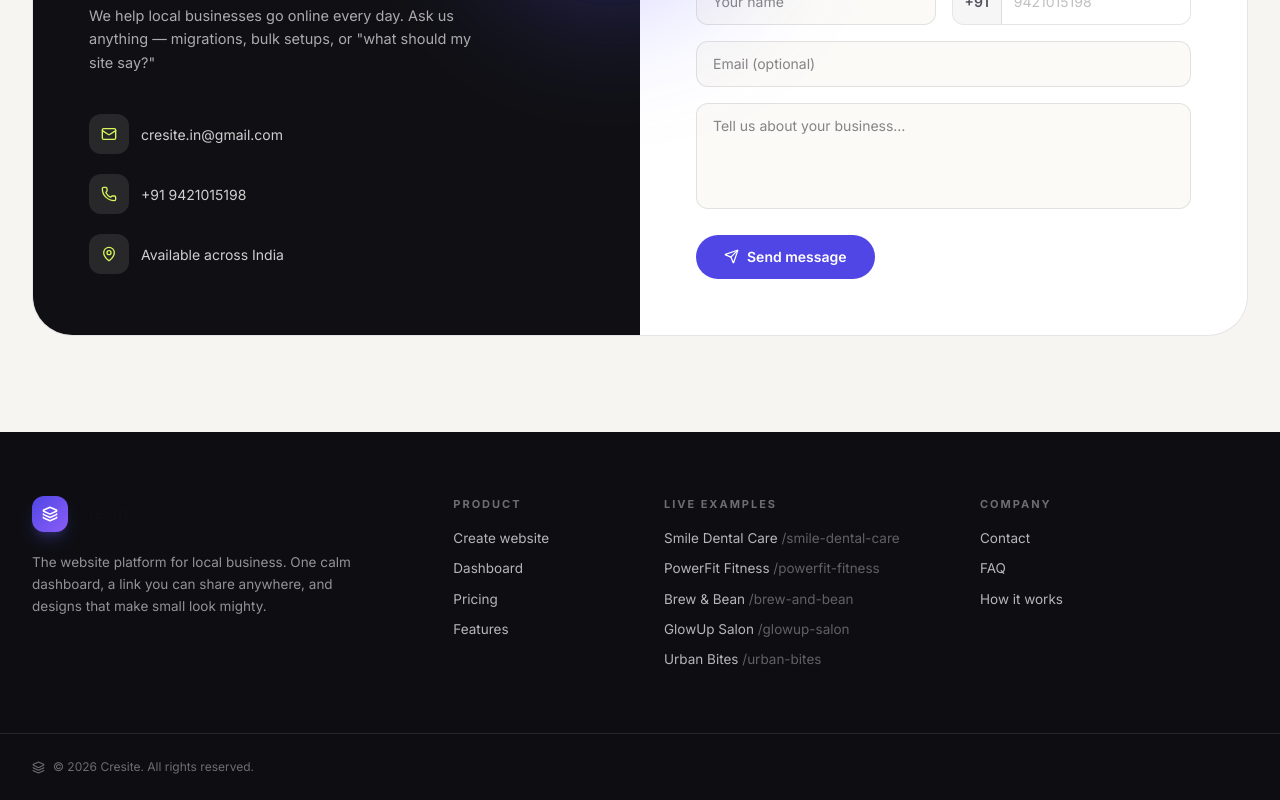
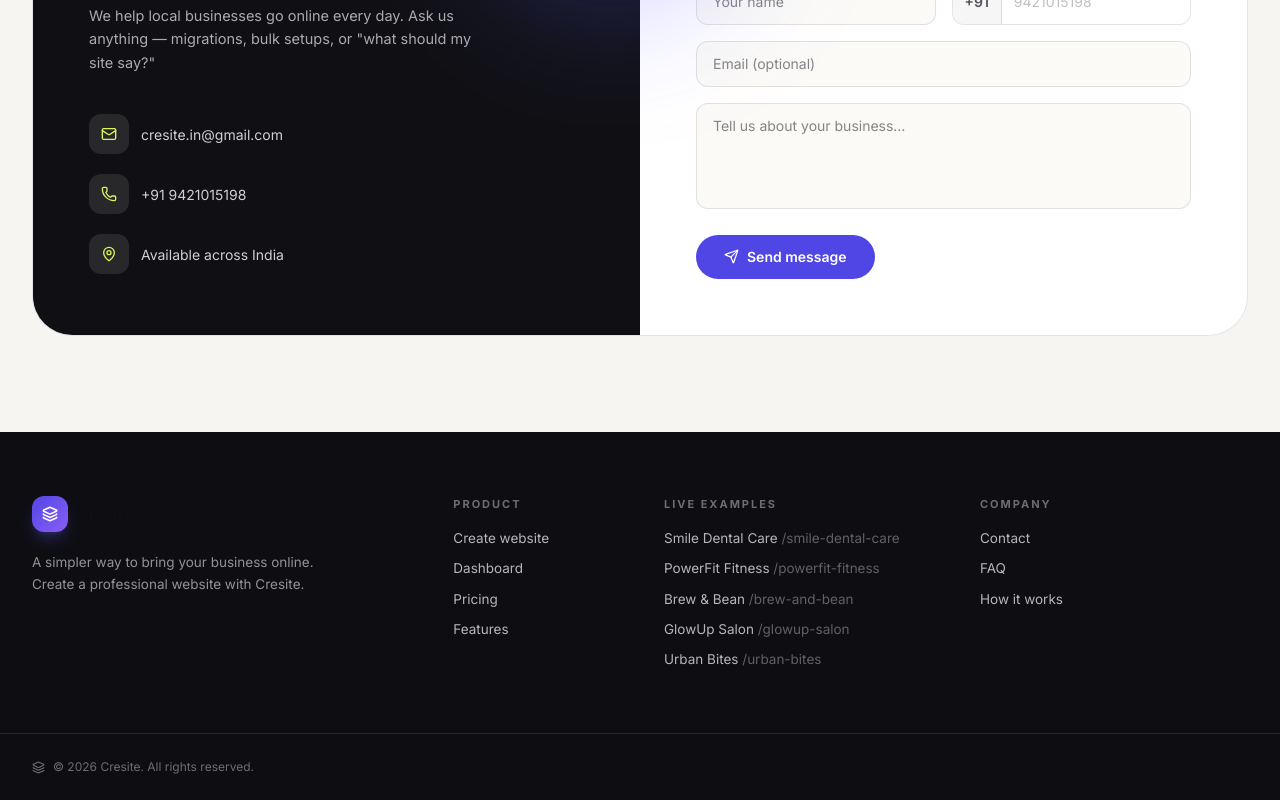
Before and after one commit to codexinfoservicesomkhot/omkhot, a React (Vite) app: page / in a window 1280 px wide. Shown: the part 7066-7866 px from the top of the page. Built offline with nearby package versions, Linux system fonts and the light colour scheme; no server answers; a web font is replaced by a local one.

Commit message:
Update Home.jsx

```diff
--- a/src/pages/Home.jsx
+++ b/src/pages/Home.jsx
@@ -637,8 +637,7 @@ export default function Home() {
             {/* Uses the same shared BrandMark as the navbar. Enable the PNG once in PlatformNav.jsx. */}
             <BrandMark />
             <p className="mt-5 max-w-xs text-[13.5px] leading-relaxed text-white/55">
-              The website platform for local business. One calm dashboard, a link you can share anywhere, and designs
-              that make small look mighty.
+             A simpler way to bring your business online. Create a professional website with Cresite.
             </p>
           </div>
           <div className="lg:col-span-2">
```
